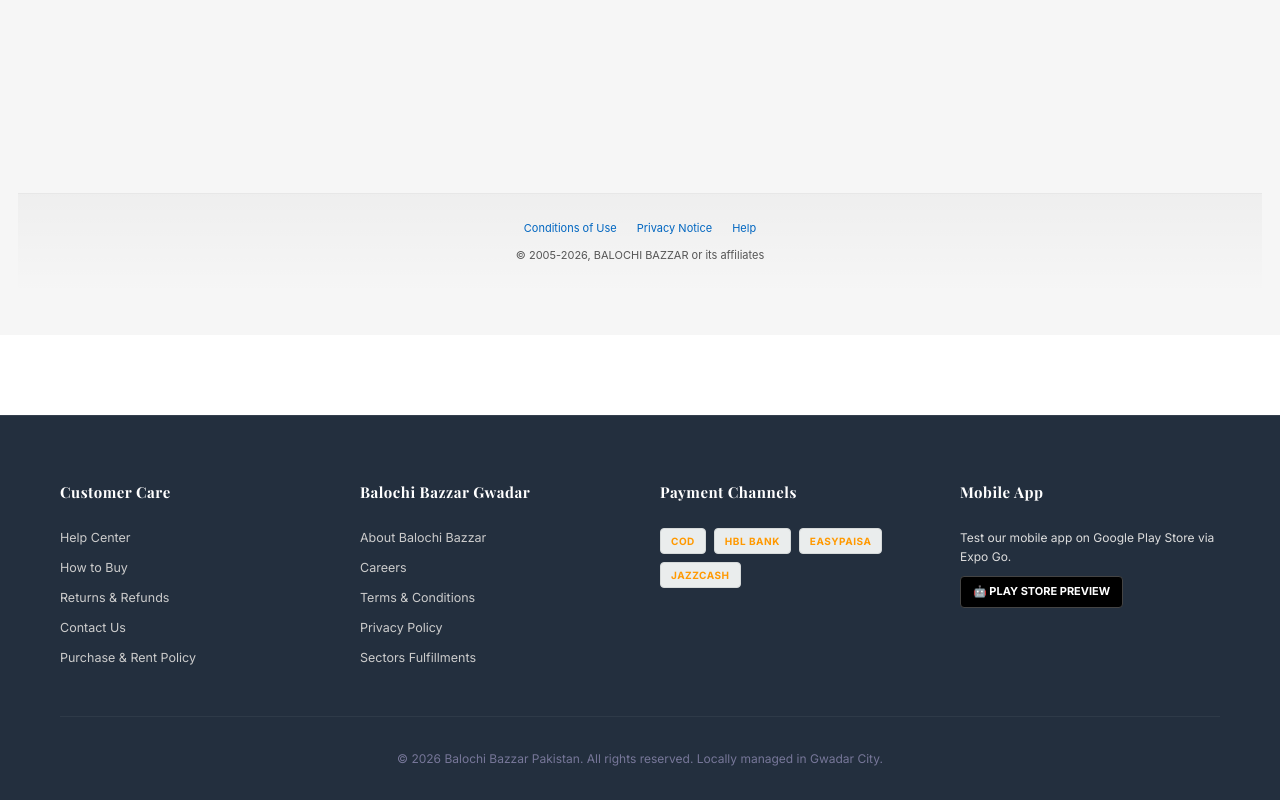
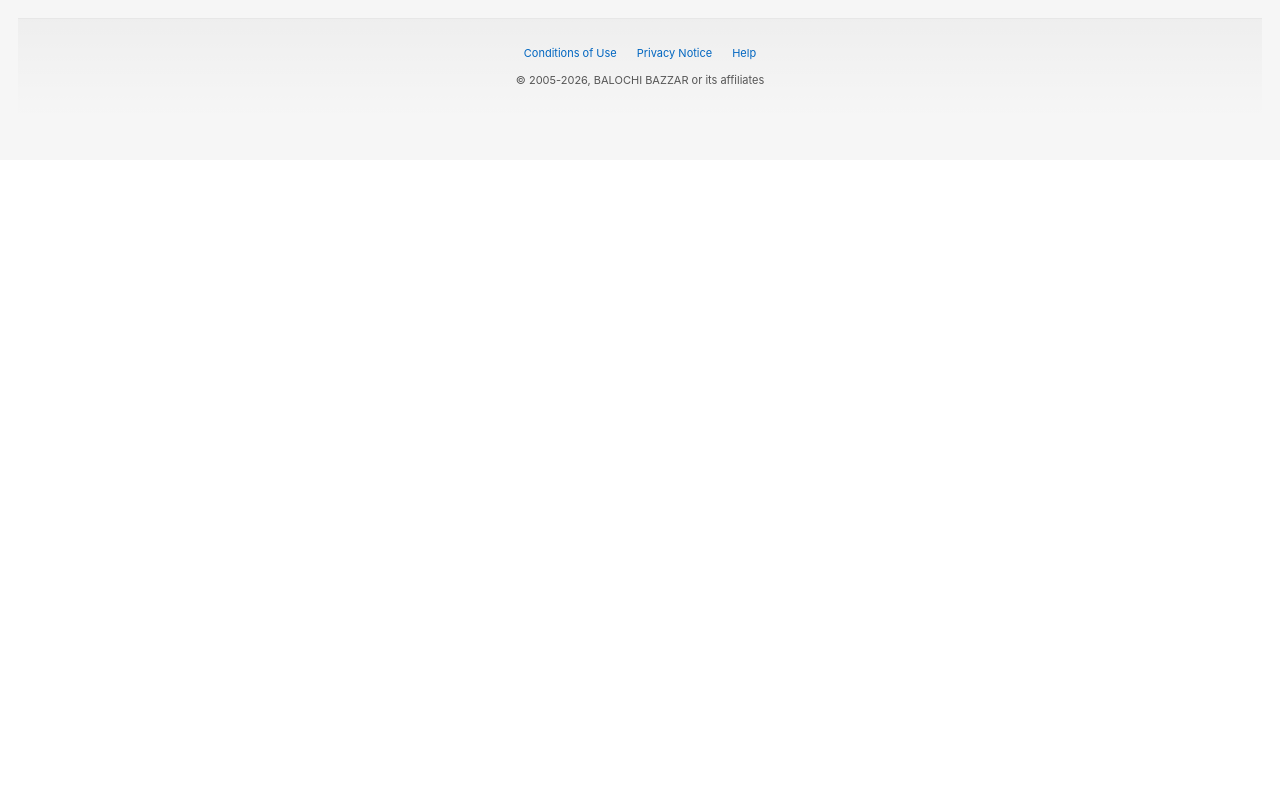
Before and after one commit to kabeer50939/balochi-bazar, a Next.js app in the folder apps/web/: page /login in a window 1280 px wide. Shown: the part 640-1440 px from the top of the page. After the commit the page ends 800 px from the top, so only its background shows below. Built offline with nearby package versions, Linux system fonts and the light colour scheme; a web font is replaced by a local one.

Commit message:
feat: hide global header and footer on /login to isolate the signin portal

```diff
--- /dev/null
+++ b/apps/web/src/app/LayoutWrapper.tsx
@@ -0,0 +1,31 @@
+'use client';
+
+import React from 'react';
+import { usePathname } from 'next/navigation';
+
+export default function LayoutWrapper({
+  children,
+  header,
+  footer
+}: {
+  children: any;
+  header: any;
+  footer: any;
+}) {
+  const pathname = usePathname();
+  const isLoginPage = pathname === '/login';
+
+  if (isLoginPage) {
+    return <>{children}</>;
+  }
+
+  return (
+    <>
+      {header}
+      <main style={{ minHeight: 'calc(100vh - 400px)' }}>
+        {children}
+      </main>
+      {footer}
+    </>
+  );
+}
--- a/apps/web/src/app/layout.tsx
+++ b/apps/web/src/app/layout.tsx
@@ -2,6 +2,7 @@
 import './globals.css';
 import Header from '../components/Header';
 import { Suspense } from 'react';
+import LayoutWrapper from './LayoutWrapper';
 
 export const metadata: Metadata = {
   title: 'Balochi Bazzar - Balochi Doch & Rentals in Gwadar',
@@ -16,19 +17,13 @@
 }: {
   children: React.ReactNode;
 }) {
-  return (
-    <html lang="en">
-      <body>
+  const headerNode = (
     <Suspense fallback={<div style={{ height: '70px', backgroundColor: '#131a22' }} />}>
       <Header />
     </Suspense>
+  );
 
-        {/* Child Pages */}
-        <main style={{ minHeight: 'calc(100vh - 400px)' }}>
-          {children}
-        </main>
-
-        {/* Dark Footer */}
+  const footerNode = (
     <footer className="footer-dark">
       <div className="container">
         <div style={{ display: 'grid', gridTemplateColumns: 'repeat(auto-fit, minmax(220px, 1fr))', gap: '2.5rem', marginBottom: '3rem' }}>
@@ -43,9 +38,9 @@
             </ul>
           </div>
           <div className="footer-col">
-                <h4>Balochi Bazzar Gwadar</h4>
+            <h4>BALOCHI BAZZAR Gwadar</h4>
             <ul>
-                  <li><a href="#">About Balochi Bazzar</a></li>
+              <li><a href="#">About BALOCHI BAZZAR</a></li>
               <li><a href="#">Careers</a></li>
               <li><a href="#">Terms & Conditions</a></li>
               <li><a href="#">Privacy Policy</a></li>
@@ -71,10 +66,18 @@
         </div>
 
         <div style={{ borderTop: '1px solid rgba(255, 255, 255, 0.05)', paddingTop: '2rem', textAlign: 'center', fontSize: '12px', color: '#777799' }}>
-              <p>&copy; {new Date().getFullYear()} Balochi Bazzar Pakistan. All rights reserved. Locally managed in Gwadar City.</p>
+          <p>&copy; {new Date().getFullYear()} BALOCHI BAZZAR Pakistan. All rights reserved. Locally managed in Gwadar City.</p>
         </div>
       </div>
     </footer>
+  );
+
+  return (
+    <html lang="en">
+      <body>
+        <LayoutWrapper header={headerNode} footer={footerNode}>
+          {children}
+        </LayoutWrapper>
       </body>
     </html>
   );
```
Lines whose indentation alone changed are shown as unchanged.
